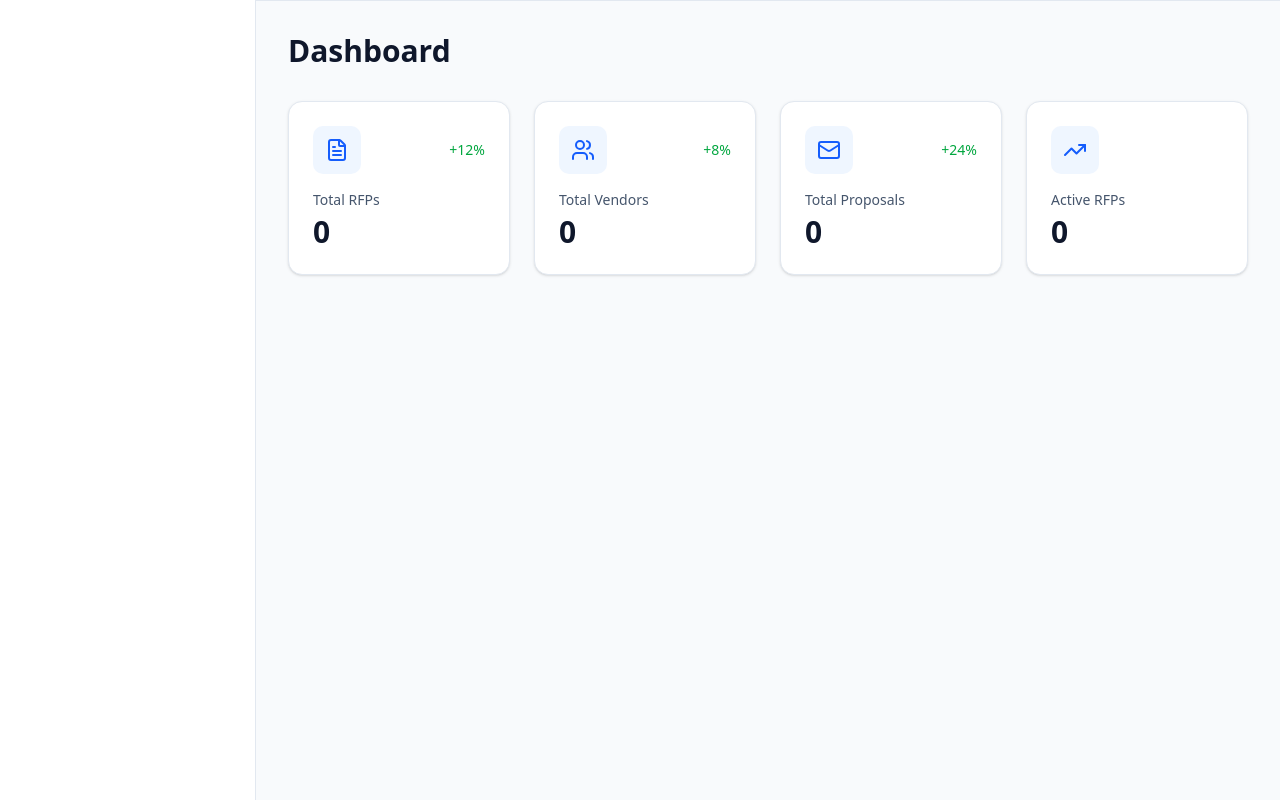
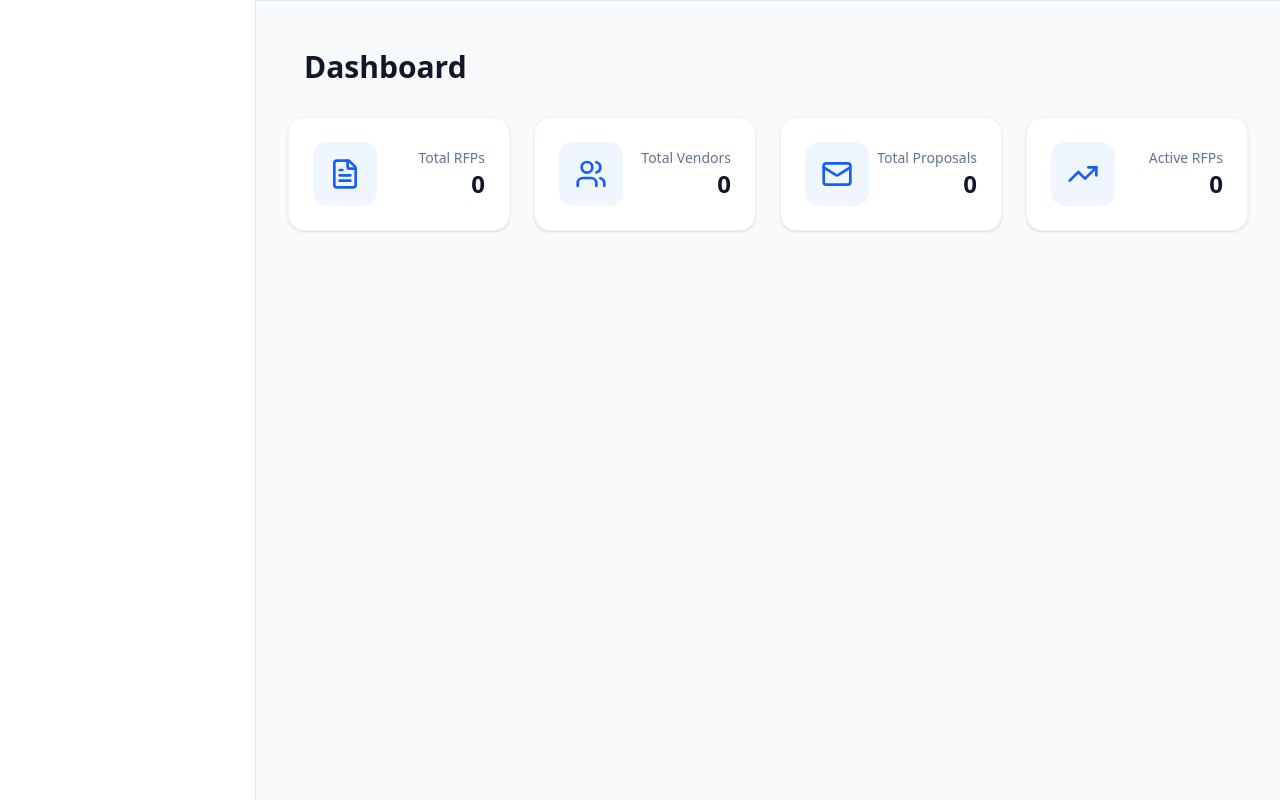
Before and after one commit to Ved0715/AI-Powered-RFP-Management-System, a Next.js app in the folder client/: page /dashboard in a window 1280 px wide. Built offline with nearby package versions, Linux system fonts and the light colour scheme.

Commit message:
make some UI modification to the Dashbaord, modified state card - design , hover and removed unnecessary metadata.

```diff
--- a/client/app/dashboard/page.tsx
+++ b/client/app/dashboard/page.tsx
@@ -16,7 +16,7 @@ export default function DashboardPage() {
 
   return (
     <div>
-      <h1 className="text-3xl font-bold text-slate-900 mb-8">Dashboard</h1>
+      <h1 className="text-3xl font-bold text-slate-900 mb-8 m-4">Dashboard</h1>
 
       {/* Stats Grid */}
       <div className="grid grid-cols-1 md:grid-cols-2 lg:grid-cols-4 gap-6 mb-8">
@@ -24,19 +24,16 @@ export default function DashboardPage() {
           title="Total RFPs"
           value={stats.totalRFPs}
           icon={FileText}
-          trend="+12%"
         />
         <StatCard
           title="Total Vendors"
           value={stats.totalVendors}
           icon={Users}
-          trend="+8%"
         />
         <StatCard
           title="Total Proposals"
           value={stats.totalProposals}
           icon={Mail}
-          trend="+24%"
         />
         <StatCard
           title="Active RFPs"
--- a/client/components/reusable.tsx
+++ b/client/components/reusable.tsx
@@ -7,17 +7,21 @@ export interface StatCardProps {
   trend?: string;
 }
 
-export function StatCard({ title, value, icon: Icon, trend }: StatCardProps) {
+export function StatCard({ title, value, icon: Icon }: StatCardProps) {
   return (
-    <div className="bg-white p-6 rounded-xl border border-slate-200 shadow-sm">
-      <div className="flex items-center justify-between mb-4">
-        <div className="p-3 bg-blue-50 rounded-lg">
-          <Icon className="h-6 w-6 text-blue-600" />
+    <div className="group bg-white p-6 rounded-2xl border border-slate-100 shadow-sm hover:shadow-md hover:-translate-y-1 transition-all duration-300">
+      <div className="flex items-center justify-between">
+        <div className="p-4 bg-blue-50 rounded-xl group-hover:bg-blue-600 transition-colors duration-300">
+          <Icon className="h-8 w-8 text-blue-600 group-hover:text-white transition-colors duration-300" />
         </div>
-        {trend && <span className="text-sm text-green-600">{trend}</span>}
+        <div className="text-right">
+          <p className="text-sm font-medium text-slate-500">{title}</p>
+          <h3 className="text-2xl font-bold text-slate-900">{value}</h3>
+        </div>
       </div>
-      <h3 className="text-slate-600 text-sm font-medium">{title}</h3>
-      <p className="text-3xl font-bold text-slate-900 mt-1">{value}</p>
+      <div>
+        {/* if i need i will add description */}
+      </div>
     </div>
   );
 }
```
